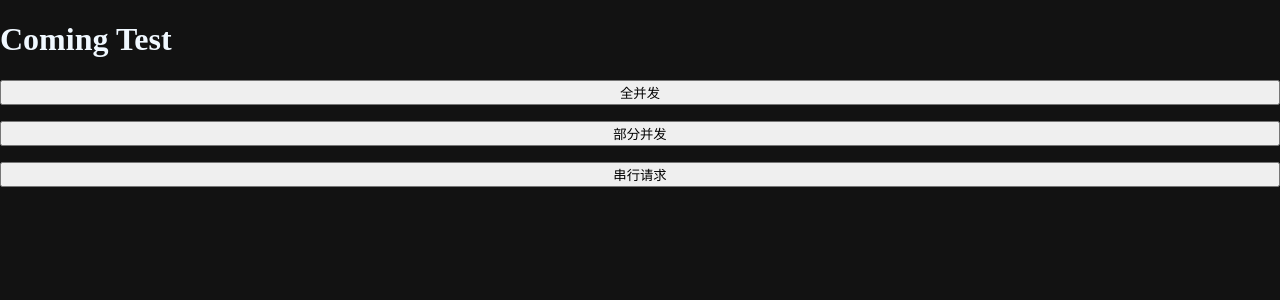
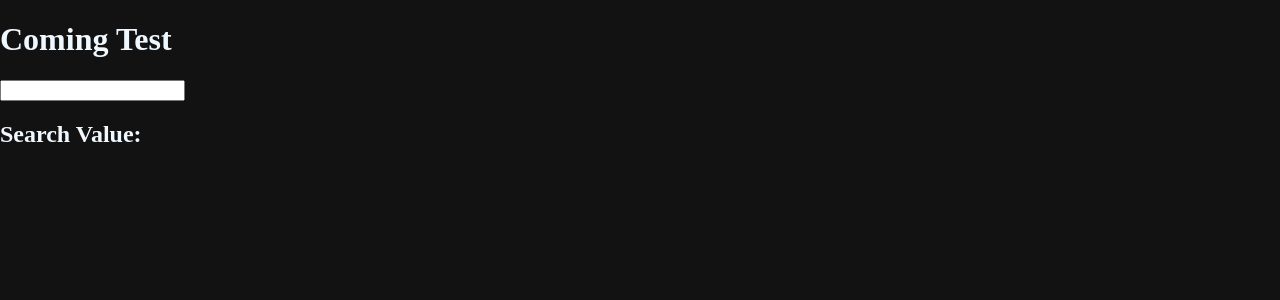
Before and after one commit to bullshitking-99/jobless, a React (Vite) app: page / in a window 1280 px wide. Shown: the top 300 px of the page. Built offline with nearby package versions, Linux system fonts and the light colour scheme; the HTML template or start-up script is replaced by a standard one.

Commit message:
feat: useDebounce

```diff
--- a/src/App.tsx
+++ b/src/App.tsx
@@ -1,10 +1,10 @@
-import RequestController from "./components/RequestController";
+import Debounce from "./components/useDebounce";
 
 function App() {
   return (
     <>
       <h1>Coming Test</h1>
-      <RequestController></RequestController>
+      <Debounce></Debounce>
     </>
   );
 }
--- /dev/null
+++ b/src/components/useDebounce/index.tsx
@@ -0,0 +1,41 @@
+/* eslint-disable @typescript-eslint/ban-ts-comment */
+// @ts-nocheck
+
+import { useState, useEffect } from "react";
+
+const Debounce = () => {
+  const [text, setText] = useState<string>();
+  const [res, setRes] = useState<string>();
+
+  function debounce(func: any, delay: number) {
+    let timeId;
+
+    return (...args) => {
+      clearTimeout(timeId);
+      timeId = setTimeout(func.bind(null, ...args), delay);
+    };
+  }
+
+  const handleChange = debounce((text) => {
+    setText(text);
+  }, 300);
+
+  useEffect(() => {
+    setRes(text?.split(""));
+  }, [text]);
+
+  return (
+    <>
+      <input
+        type="text"
+        onChange={({ target }) => handleChange(target.value)}
+      />
+      <h2>Search Value: {text}</h2>
+      {res?.map((s) => (
+        <p>{s}</p>
+      ))}
+    </>
+  );
+};
+
+export default Debounce;
```
